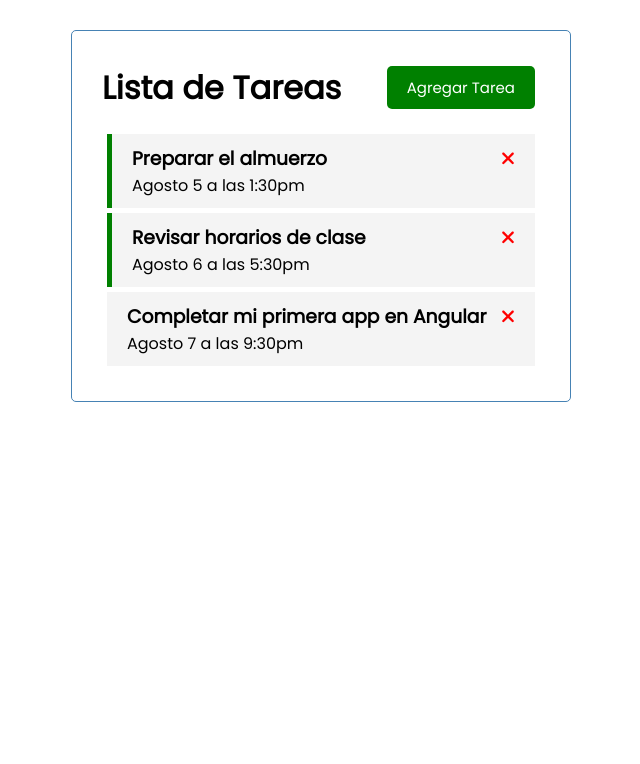
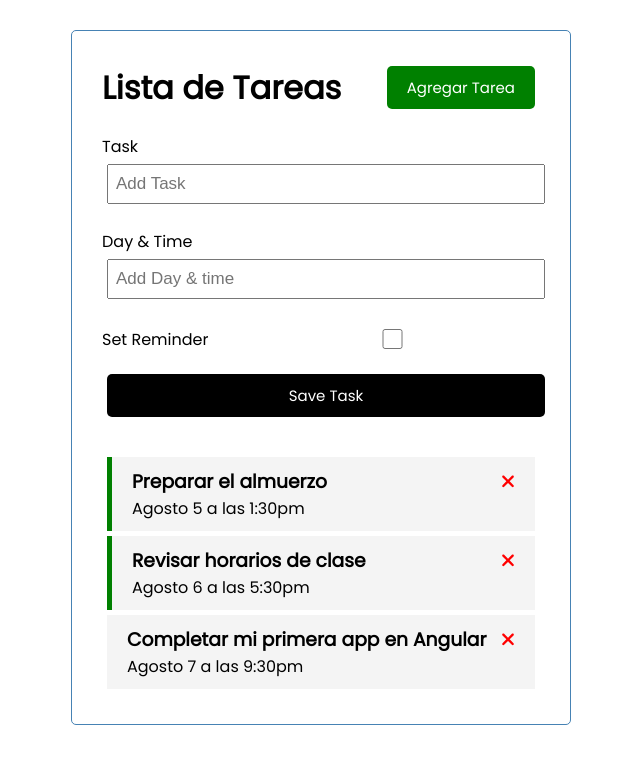
Before and after one commit to Blackpachamame/lista-tareas-angular, an Angular app: page / in a window 1280 px wide. Shown: the top 764 px of the page, without its empty margins (319-959 px from the left). Built offline with nearby package versions, Linux system fonts and the light colour scheme; data requests are answered from the project's data file.

Commit message:
Add Task Component, Forms Module & ngModel, Submit & Create Task

```diff
--- a/src/app/app.module.ts
+++ b/src/app/app.module.ts
@@ -1,13 +1,15 @@
 import { NgModule } from '@angular/core';
 import { BrowserModule } from '@angular/platform-browser';
 import { FontAwesomeModule } from '@fortawesome/angular-fontawesome';
-import { HttpClientModule } from '@angular/common/http'
+import { HttpClientModule } from '@angular/common/http';
+import { FormsModule } from '@angular/forms';
 
 import { AppComponent } from './app.component';
 import { HeaderComponent } from './components/header/header.component';
 import { ButtonComponent } from './components/button/button.component';
 import { TasksComponent } from './components/tasks/tasks.component';
 import { TaskItemComponent } from './components/task-item/task-item.component';
+import { AddTaskComponent } from './components/add-task/add-task.component';
 
 @NgModule({
   declarations: [
@@ -15,12 +17,13 @@ import { TaskItemComponent } from './components/task-item/task-item.component';
     HeaderComponent,
     ButtonComponent,
     TasksComponent,
-    TaskItemComponent
+    TaskItemComponent,
+    AddTaskComponent
   ],
   imports: [
     BrowserModule,
     FontAwesomeModule,
-    HttpClientModule
+    HttpClientModule, FormsModule,
   ],
   providers: [],
   bootstrap: [AppComponent]
--- /dev/null
+++ b/src/app/components/add-task/add-task.component.css
@@ -0,0 +1,3 @@
+.add-form {
+  margin-bottom: 40px;
+}
--- /dev/null
+++ b/src/app/components/add-task/add-task.component.html
@@ -0,0 +1,15 @@
+<form class="add-form" (ngSubmit)="onSubmit()">
+    <div class="form-control">
+        <label for="text">Task</label>
+        <input type="text" name="text" [(ngModel)]="text" id="text" placeholder="Add Task">
+    </div>
+    <div class="form-control">
+        <label for="text">Day & Time</label>
+        <input type="text" name="day" [(ngModel)]="day" id="day" placeholder="Add Day & time">
+    </div>
+    <div class="form-control form-control-check">
+        <label for="reminder">Set Reminder</label>
+        <input type="checkbox" name="reminder" [(ngModel)]="reminder" id="reminder">
+    </div>
+    <input type="submit" value="Save Task" class="btn btn-block">
+</form>
--- /dev/null
+++ b/src/app/components/add-task/add-task.component.ts
@@ -0,0 +1,38 @@
+import { Component, OnInit, Output, EventEmitter } from '@angular/core';
+import { Task } from 'src/app/Task';
+
+@Component({
+  selector: 'app-add-task',
+  templateUrl: './add-task.component.html',
+  styleUrls: ['./add-task.component.css']
+})
+export class AddTaskComponent implements OnInit {
+  @Output() onAddTask: EventEmitter<Task> = new EventEmitter();
+  text!: string;
+  day!: string;
+  reminder: boolean = false;
+  constructor() { }
+
+  ngOnInit(): void {
+  }
+
+  onSubmit() {
+    if (!this.text) {
+      alert('Please add a task!');
+      return;
+    }
+
+    const newTask = {
+      text: this.text,
+      day: this.day,
+      reminder: this.reminder
+    };
+
+    this.onAddTask.emit(newTask);
+
+    this.text = '';
+    this.day = '';
+    this.reminder = false;
+  }
+
+}
--- a/src/app/components/tasks/tasks.component.html
+++ b/src/app/components/tasks/tasks.component.html
@@ -1,2 +1,3 @@
+<app-add-task (onAddTask)="addTask($event)"></app-add-task>
 <app-task-item *ngFor="let task of tasks" [task]="task" (onDeleteTask)="deleteTask(task)"
     (onToggleReminder)="toggleReminder(task)"></app-task-item>
--- a/src/app/components/tasks/tasks.component.ts
+++ b/src/app/components/tasks/tasks.component.ts
@@ -25,4 +25,8 @@ export class TasksComponent implements OnInit {
     this.taskService.updateTaskReminder(task).subscribe();
   }
 
+  addTask(task: Task) {
+    this.taskService.addTask(task).subscribe((task) => (this.tasks.push(task)));
+  }
+
 }
--- a/src/app/services/task.service.ts
+++ b/src/app/services/task.service.ts
@@ -30,4 +30,8 @@ export class TaskService {
     const url = `${this.apiUrl}/${task.id}`;
     return this.http.put<Task>(url, task, httpOptions);
   }
+
+  addTask(task: Task): Observable<Task> {
+    return this.http.post<Task>(this.apiUrl, task, httpOptions);
+  }
 }
```
Also changed, not shown: 1 other file (tests, documents, lock files or other folders).
